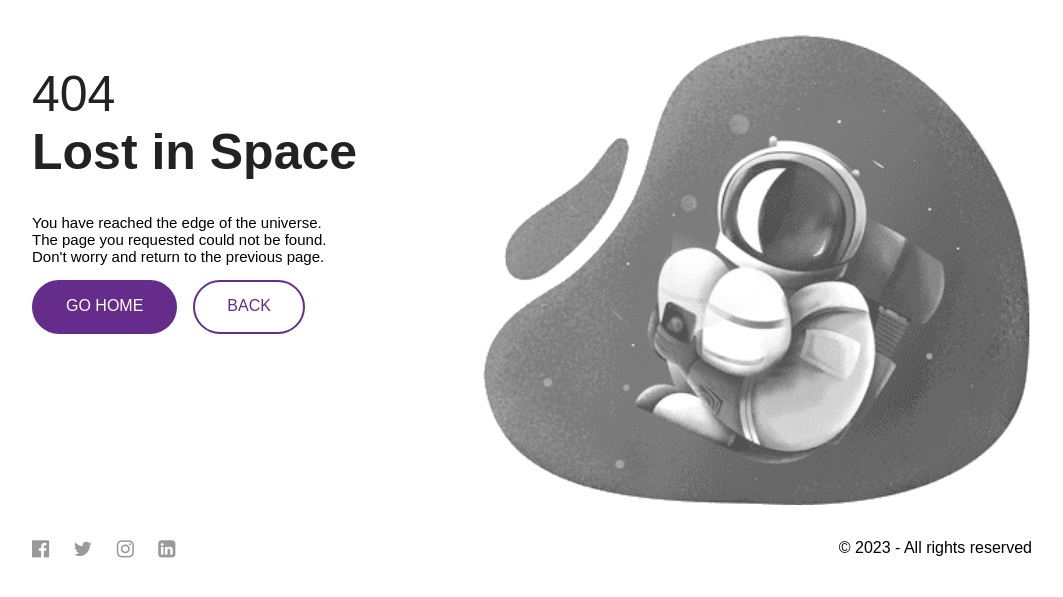
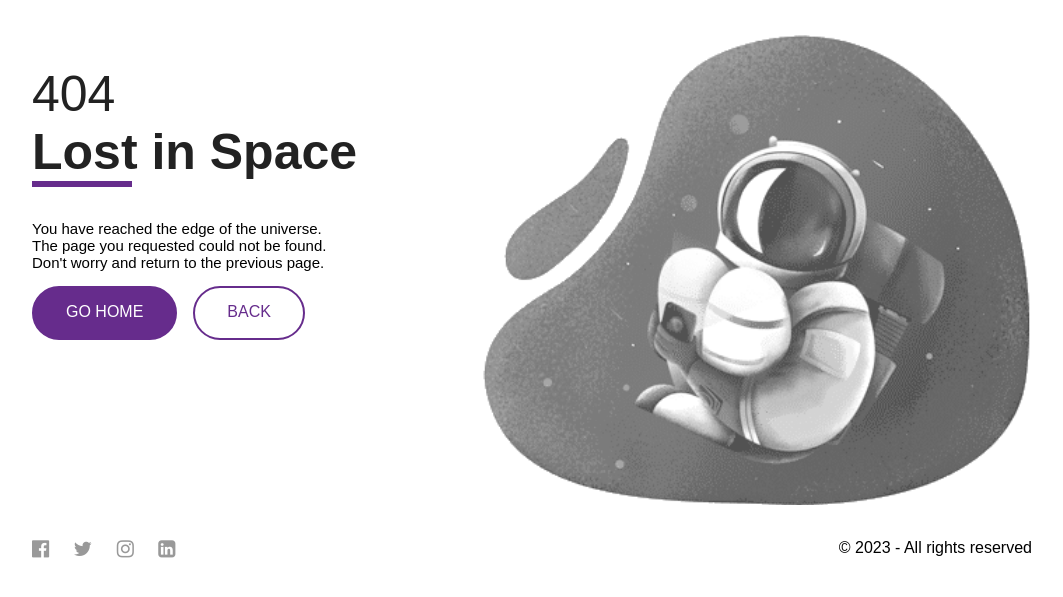
Before and after one commit to inga911/lost-in-space, a website: page index.html in a window 1280 px wide. Shown: the part 83-680 px from the top of the page, without its empty margins (108-1171 px from the left). Drawn offline with Linux system fonts and the light colour scheme.

Commit message:
Pseudo-element

```diff
--- a/css/main.css
+++ b/css/main.css
@@ -62,6 +62,14 @@ body {
     font-weight: bold;
     /*display: inline-block;*/ /*sitas perkeltu i nauja eilute jei teksto eilute netilptu todel nevisada veikia*/
     display: block;
+}
+
+.main-title::after {
+    content: '';
+    display: block;
+    width: 100px;
+    height: 6px;
+    background-color: #662c8c;
 }
 
 .description {
```
